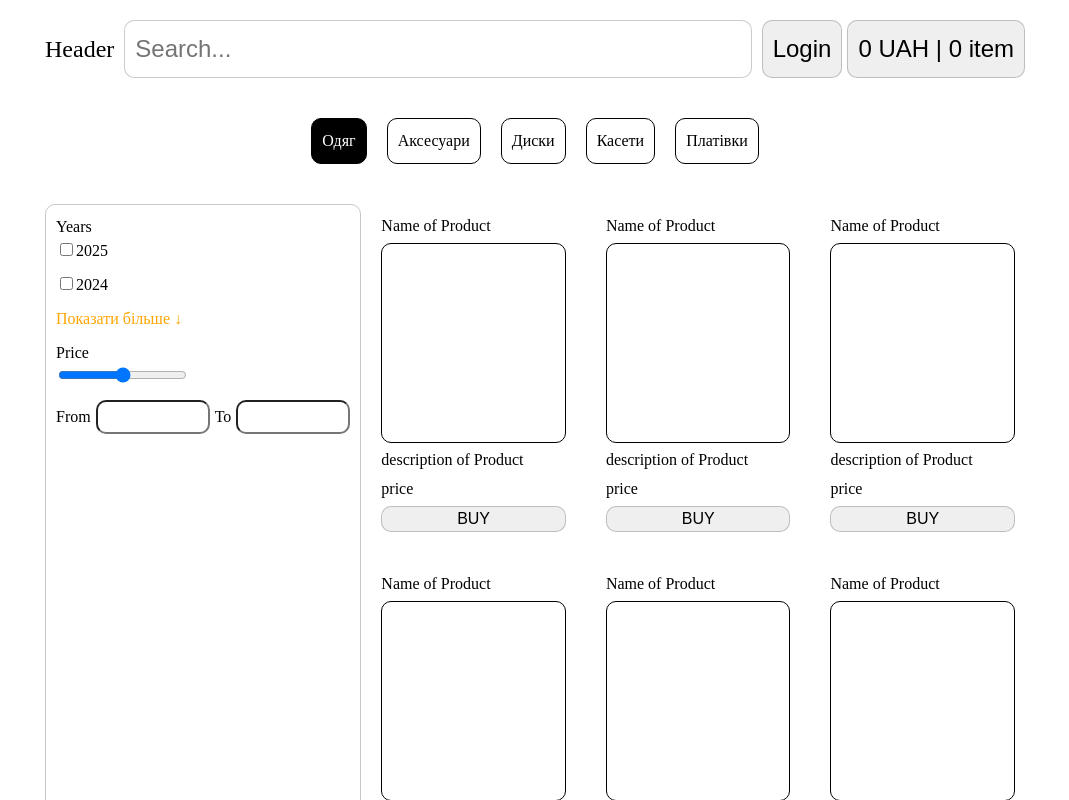
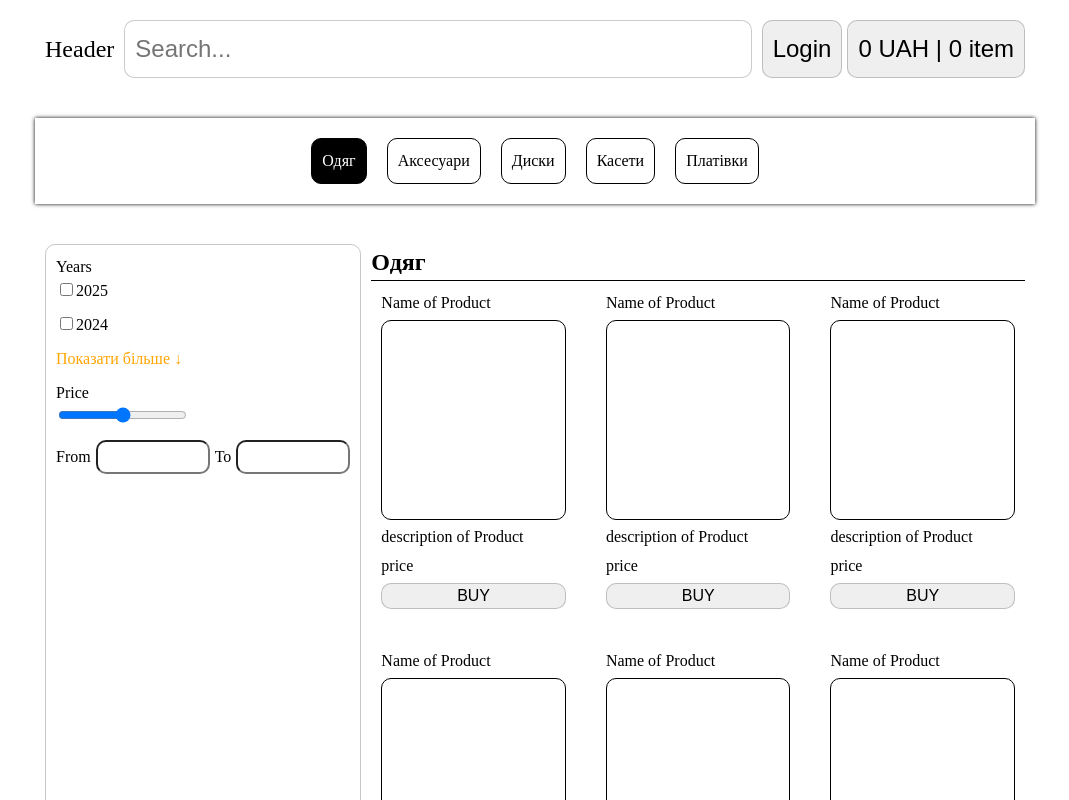
Before and after one commit to kadaedvl/full-shop-rz, a Next.js app: page / in a window 1280 px wide. Shown: the top 800 px of the page, without its empty margins (105-1174 px from the left). Built offline with nearby package versions, Linux system fonts and the light colour scheme.

Commit message:
add grop to cards

```diff
--- a/components/shared/cartBox.css
+++ b/components/shared/cartBox.css
@@ -1,6 +1,3 @@
 .cart-box-container {
     flex: 1 1 auto;
-    display: grid;
-    grid-template-columns: repeat(3,auto);
-    gap: 20px;
 }
--- a/components/shared/cartBox.tsx
+++ b/components/shared/cartBox.tsx
@@ -1,16 +1,14 @@
-import Cart from './cart';
 import './cartBox.css'
+import CartGroup from './cartGroup';
 
-const CartBox:React.FC = () => {
-    return(
-    <div className="cart-box-container">
-        <Cart/>
-        <Cart/>
-        <Cart/>
-        <Cart/>
-        <Cart/>
-        <Cart/>
-    </div>
+const CartBox: React.FC = () => {
+    const titles = ["Одяг", "Аксесуари", "Диски", "Касети", "Платівки"]
+    return (
+        <div className="cart-box-container">
+            {titles.map((el, index) =>
+                <CartGroup key={index} title={el} />
+            )}
+        </div>
     )
 }
 
--- /dev/null
+++ b/components/shared/cartGroup.css
@@ -0,0 +1,11 @@
+.cart-group-list {
+    display: grid;
+    grid-template-columns: repeat(3, auto);
+    gap: 20px;
+}
+
+.cart-group-title {
+    font-size: 1.5rem;
+    font-weight: bold;
+    border-bottom: 1px solid black;
+}
--- /dev/null
+++ b/components/shared/cartGroup.tsx
@@ -0,0 +1,27 @@
+import './cartGroup.css'
+import Cart from "./cart";
+
+interface CartGroupTypeProps {
+    title: string;
+}
+
+const CartGroup: React.FC<CartGroupTypeProps> = ({ title }) => {
+    return (
+        <div className="cart-group">
+            <h2 className='cart-group-title'>{title}</h2>
+            <div className='cart-group-list'>
+                <Cart />
+                <Cart />
+                <Cart />
+                <Cart />
+                <Cart />
+                <Cart />
+                <Cart />
+                <Cart />
+            </div>
+
+        </div>
+    )
+}
+
+export default CartGroup;
--- a/components/shared/categories.css
+++ b/components/shared/categories.css
@@ -1,3 +1,11 @@
+.container-categories {
+    position: sticky;
+    top: 0;
+    padding: 20px 0 !important;
+    background-color: white;
+    box-shadow: 0px 0px 4px black;
+}
+
 .cat-list {
     display: flex;
     align-items: center;
--- a/components/shared/categories.tsx
+++ b/components/shared/categories.tsx
@@ -5,9 +5,9 @@ const Categories: React.FC = () => {
     const [cat, setCat] = useState("Одяг");
     const item = ["Одяг", "Аксесуари", "Диски", "Касети", "Платівки"]
     return (
-        <div className='container'>
+        <div className='container container-categories'>
             <ul className="cat-list">
-                {item.map((el, index) => <li className={cat === el ? 'active' : ''} key={index} onClick={()=> setCat(el)}>{el}</li>)}
+                {item.map((el, index) => <li className={cat === el ? 'active' : ''} key={index} onClick={() => setCat(el)}>{el}</li>)}
             </ul>
         </div>
     )
--- a/components/shared/fieldsetList.tsx
+++ b/components/shared/fieldsetList.tsx
@@ -1,3 +1,5 @@
+import React from "react";
+
 interface itemsType {
     id: number;
     name: string;
@@ -12,14 +14,23 @@ interface FieldsetListProps {
     setYeartTestValues: Function;
 }
 
+const FieldsetList: React.FC<FieldsetListProps> = ({
+    title,
+    items,
+    maxView,
+    setMaxView,
+    setYeartTestValues,
+}) => {
+    // Функція для обробки кліку на чекбокс
+    const onClickOne = (el: itemsType) => {
+        setYeartTestValues((prevValues: itemsType[]) =>
+            prevValues.map((item) =>
+                item.id === el.id ? { ...item, checked: !item.checked } : item
+            )
+        );
+    };
 
-
-const FieldsetList: React.FC<FieldsetListProps> = ({ title, items, maxView, setMaxView, setYeartTestValues }) => {
-
-    const onClickOne = (el) => {
-        el.checked = !el.checked
-        setYeartTestValues();
-    }
+    // Обрізаний масив для відображення
     const array = items.slice(0, maxView);
 
     return (
@@ -27,17 +38,32 @@ const FieldsetList: React.FC<FieldsetListProps> = ({ title, items, maxView, setM
             <legend>{title}</legend>
             {array.map((el) => (
                 <div key={el.id}>
-                    <input type="checkbox" id={el.name} onChange={() => onClickOne(el)} />
+                    <input
+                        type="checkbox"
+                        id={el.name}
+                        checked={el.checked} // Динамічне значення `checked`
+                        onChange={() => onClickOne(el)} // Виклик функції зміни стану
+                    />
                     <label htmlFor={el.name}>{el.name}</label>
                 </div>
             ))}
-            {(maxView < items.length)
-                ? <a className="showDetails" onClick={() => setMaxView(items.length)}>Показати більше ↓</a>
-                : <a className="showDetails" onClick={() => setMaxView(2)}>Приховати ↑</a>
-            }
-
+            {maxView < items.length ? (
+                <a
+                    className="showDetails"
+                    onClick={() => setMaxView(items.length)}
+                >
+                    Показати більше ↓
+                </a>
+            ) : (
+                <a
+                    className="showDetails"
+                    onClick={() => setMaxView(2)}
+                >
+                    Приховати ↑
+                </a>
+            )}
         </fieldset>
-    )
-}
+    );
+};
 
 export default FieldsetList;
```
